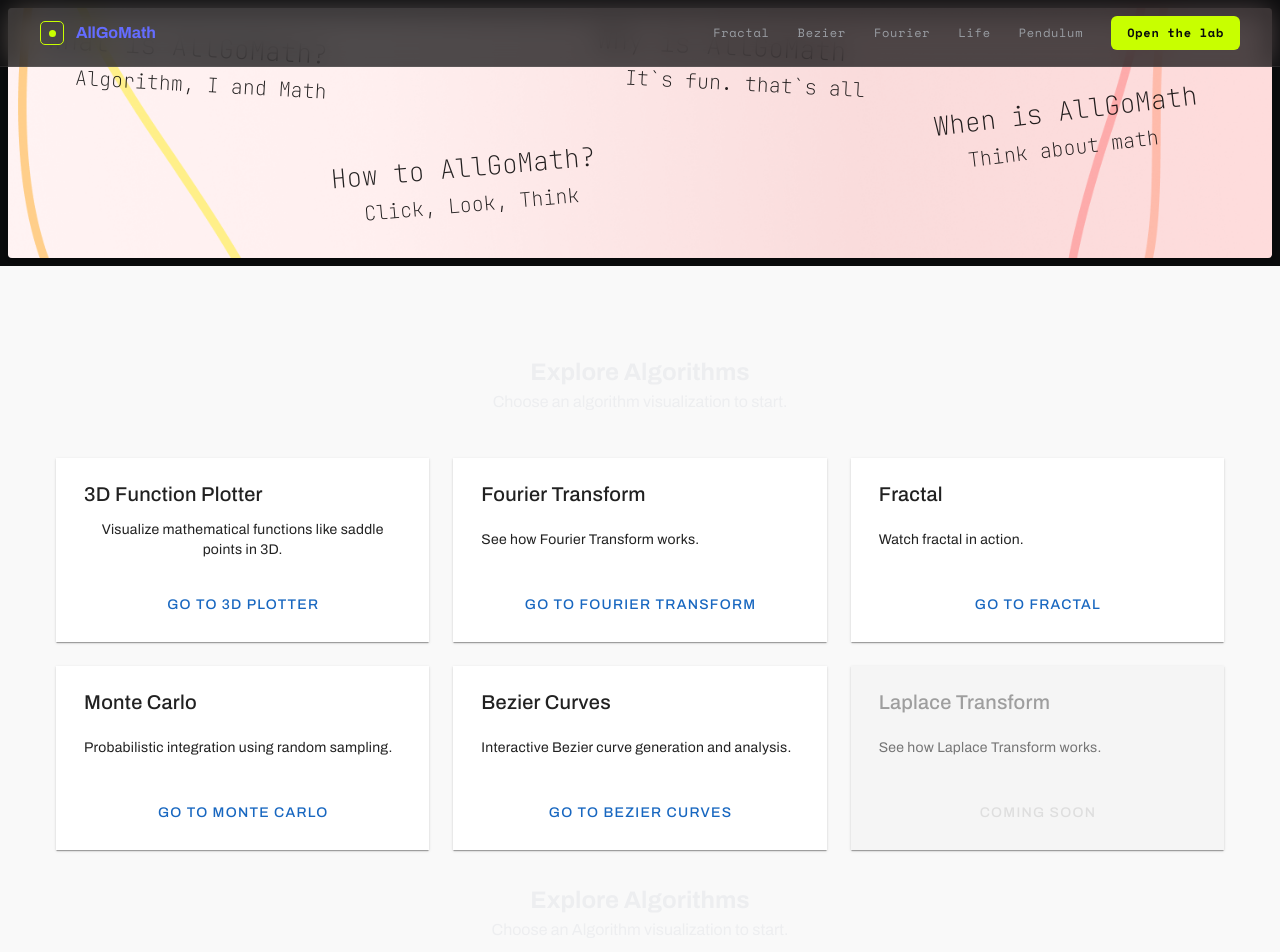
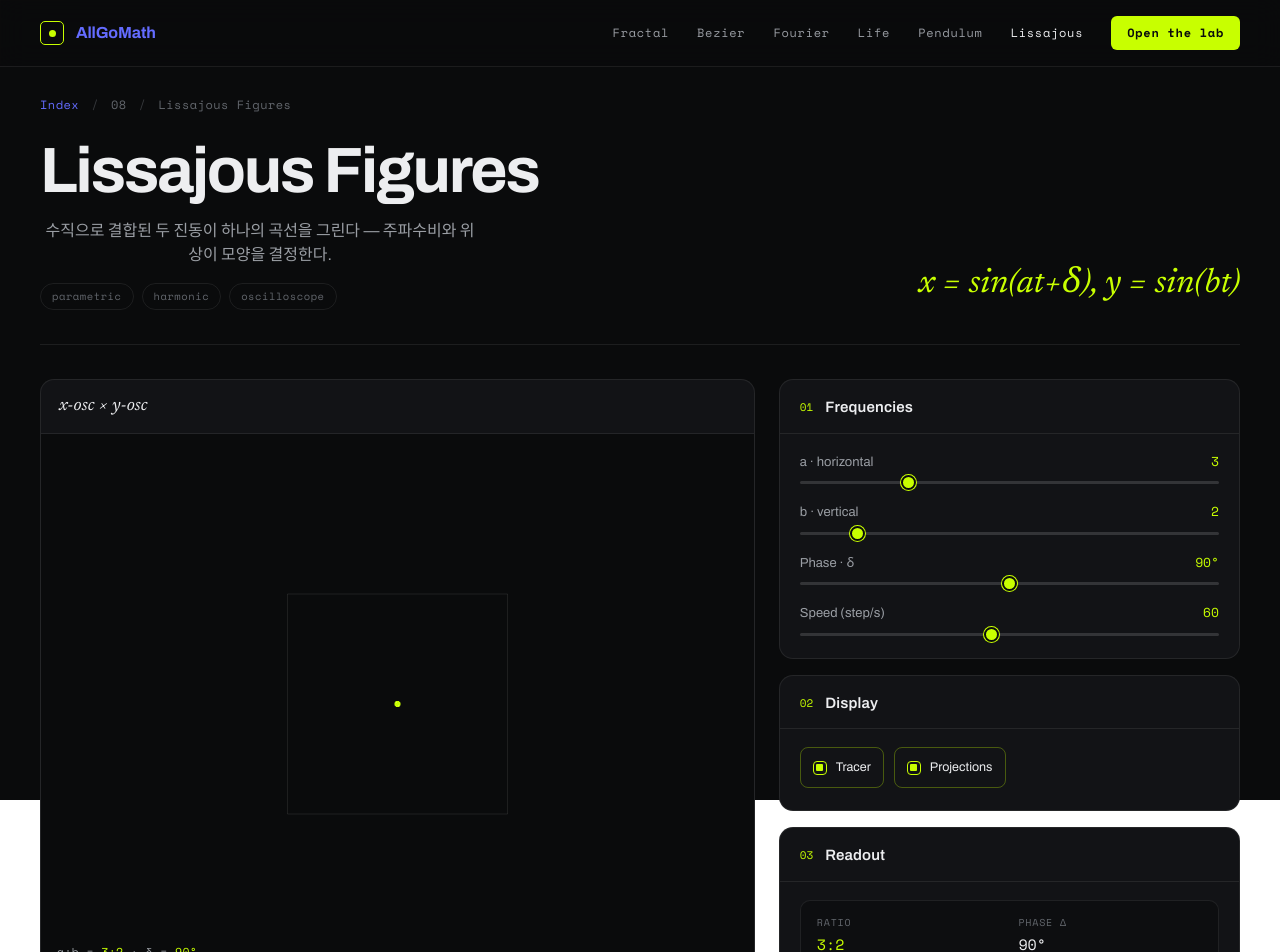
Before and after one commit to YeomYuJun/front_allgo, a Vue app: page /lissajous in a window 1280 px wide. Before the commit this address led to /. Shown: the top 952 px of the page. Built offline with nearby package versions, Linux system fonts and the light colour scheme; no server answers.

Commit message:
feat: add Lissajous page with Three.js rendering

```diff
--- /dev/null
+++ b/src/components/Lissajous.vue
@@ -0,0 +1,178 @@
+<script setup>
+import { ref, computed, watch } from 'vue'
+import * as THREE from 'three'
+import AlgorithmLayout from './ui/AlgorithmLayout.vue'
+import AlgoViewport from './ui/AlgoViewport.vue'
+import ControlPanel from './ui/ControlPanel.vue'
+import RangeField from './ui/RangeField.vue'
+import ToggleControl from './ui/ToggleControl.vue'
+import Readout from './ui/Readout.vue'
+import { useThreeViewport } from '../composables/useThreeViewport.js'
+import { useSimulation } from '../composables/useSimulation.js'
+import { simulate } from '../services/lissajousApi.js'
+import { reduceRatio } from '../lib/lissajous.js'
+
+const SCALE = 2.5
+const BATCH = 150
+const TRAIL_MAX = 300
+const ACC = 0xc8ff00
+
+const hostRef = ref(null)
+const a = ref(3)
+const b = ref(2)
+const delta = ref(Math.PI / 2)
+const tracerOn = ref(true)
+const projectionsOn = ref(true)
+const ratioVal = ref('3:2')
+const deltaVal = ref('90°')
+
+const degFmt = (v) => `${Math.round((v * 180) / Math.PI)}°`
+
+let figureLine = null, tracer = null, box = null, projGroup = null, projV = null, projH = null, markV = null, markH = null
+let trailData = []
+
+const sim = useSimulation({
+  fetchBatch: (state, n) =>
+    simulate({ a: a.value, b: b.value, delta: delta.value, phase: state.u, steps: n })
+      .then((r) => r.steps.map((p, i) => ({ x: p.x, y: p.y, u: r.series[i] }))),
+  onStep: (pt) => updateScene(pt),
+  batch: BATCH,
+  initialSpeed: 60,
+})
+const speed = sim.speed
+
+function pushTrail(x, y) {
+  trailData.push(x, y)
+  while (trailData.length > TRAIL_MAX * 2) trailData.splice(0, 2)
+}
+
+function setTrailLine() {
+  const n = trailData.length / 2
+  const pos = new Float32Array(n * 3)
+  for (let i = 0; i < n; i++) {
+    pos[i * 3] = trailData[i * 2]
+    pos[i * 3 + 1] = trailData[i * 2 + 1]
+  }
+  figureLine.geometry.setAttribute('position', new THREE.BufferAttribute(pos, 3))
+}
+
+function applyVisibility() {
+  if (!tracer) return
+  tracer.visible = tracerOn.value
+  projGroup.visible = projectionsOn.value
+}
+
+function updateProjections(wx, wy) {
+  const bottom = -SCALE - 0.18
+  const left = -SCALE - 0.18
+  projV.geometry.setFromPoints([new THREE.Vector3(wx, wy, 0), new THREE.Vector3(wx, bottom, 0)])
+  projH.geometry.setFromPoints([new THREE.Vector3(wx, wy, 0), new THREE.Vector3(left, wy, 0)])
+  markV.position.set(wx, bottom, 0)
+  markH.position.set(left, wy, 0)
+}
+
+function updateScene(pt) {
+  if (!figureLine || pt == null || pt.x == null) return
+  const wx = pt.x * SCALE
+  const wy = pt.y * SCALE
+  pushTrail(wx, wy)
+  setTrailLine()
+  tracer.position.set(wx, wy, 0)
+  updateProjections(wx, wy)
+  applyVisibility()
+  ratioVal.value = reduceRatio(a.value, b.value).join(':')
+  deltaVal.value = degFmt(delta.value)
+}
+
+function resetSim() {
+  trailData = []
+  if (figureLine) setTrailLine()
+  ratioVal.value = reduceRatio(a.value, b.value).join(':')
+  deltaVal.value = degFmt(delta.value)
+  sim.reset({ u: 0 })
+}
+
+useThreeViewport(hostRef, {
+  background: '#0a0b0c',
+  cameraPosition: [0, 0, 8],
+  onReady: (sm) => {
+    sm.controls.enabled = false
+    figureLine = new THREE.Line(new THREE.BufferGeometry(), new THREE.LineBasicMaterial({ color: ACC }))
+    tracer = new THREE.Mesh(new THREE.SphereGeometry(0.07, 16, 16), new THREE.MeshBasicMaterial({ color: ACC }))
+    const boxGeo = new THREE.BufferGeometry().setFromPoints([
+      new THREE.Vector3(-SCALE, -SCALE, 0), new THREE.Vector3(SCALE, -SCALE, 0),
+      new THREE.Vector3(SCALE, SCALE, 0), new THREE.Vector3(-SCALE, SCALE, 0),
+      new THREE.Vector3(-SCALE, -SCALE, 0),
+    ])
+    box = new THREE.Line(boxGeo, new THREE.LineBasicMaterial({ color: 0xffffff, transparent: true, opacity: 0.08 }))
+    projGroup = new THREE.Group()
+    const projMat = new THREE.LineBasicMaterial({ color: ACC, transparent: true, opacity: 0.35 })
+    projV = new THREE.Line(new THREE.BufferGeometry(), projMat)
+    projH = new THREE.Line(new THREE.BufferGeometry(), projMat)
+    const markMat = new THREE.MeshBasicMaterial({ color: 0xffffff })
+    markV = new THREE.Mesh(new THREE.SphereGeometry(0.05, 10, 10), markMat)
+    markH = new THREE.Mesh(new THREE.SphereGeometry(0.05, 10, 10), markMat)
+    projGroup.add(projV, projH, markV, markH)
+    sm.scene.add(box, figureLine, projGroup, tracer)
+    resetSim()
+    sim.play()
+  },
+})
+
+watch([a, b, delta], () => resetSim())
+watch([tracerOn, projectionsOn], () => applyVisibility())
+
+const readoutItems = computed(() => [
+  { k: 'ratio', v: ratioVal.value, acc: true },
+  { k: 'phase δ', v: deltaVal.value },
+])
+</script>
+
+<template>
+  <AlgorithmLayout
+    index="08" title="Lissajous Figures"
+    subtitle="수직으로 결합된 두 진동이 하나의 곡선을 그린다 — 주파수비와 위상이 모양을 결정한다."
+    :tags="['parametric', 'harmonic', 'oscilloscope']" eq="x = sin(at+δ), y = sin(bt)">
+    <template #viewport>
+      <AlgoViewport>
+        <template #expr>x-osc × y-osc</template>
+        <template #status>
+          <div class="ln">a:b = <b>{{ ratioVal }}</b> · δ = <b>{{ deltaVal }}</b></div>
+        </template>
+        <div ref="hostRef" class="vp-host"></div>
+      </AlgoViewport>
+    </template>
+
+    <template #controls>
+      <ControlPanel number="01" title="Frequencies">
+        <RangeField v-model="a" :min="1" :max="9" :step="1" label="a · horizontal" />
+        <RangeField v-model="b" :min="1" :max="9" :step="1" label="b · vertical" />
+        <RangeField v-model="delta" :min="0" :max="3.14159" :step="0.0175" label="Phase · δ" :format="degFmt" />
+        <RangeField v-model="speed" :min="10" :max="120" :step="1" label="Speed (step/s)" />
+      </ControlPanel>
+      <ControlPanel number="02" title="Display">
+        <div class="toggles">
+          <ToggleControl v-model="tracerOn" label="Tracer" />
+          <ToggleControl v-model="projectionsOn" label="Projections" />
+        </div>
+      </ControlPanel>
+      <ControlPanel number="03" title="Readout">
+        <Readout :items="readoutItems" />
+      </ControlPanel>
+    </template>
+
+    <template #explain>
+      <div class="ex-head">
+        <p>수평 위치를 하나의 사인파로, 수직 위치를 또 다른 사인파로 구동한다. 두 주파수가 간단한 정수비일 때 움직이는 점은 닫힌 곡선을 그리며, 비율이 잎(lobe) 개수를, 위상 δ가 기울기와 회전을 정한다. 무리수 비율은 닫히지 않고 사각형을 빽빽이 채운다.</p>
+      </div>
+    </template>
+  </AlgorithmLayout>
+</template>
+
+<style scoped>
+.vp-host{position:absolute;inset:0;}
+.toggles{display:flex;gap:10px;flex-wrap:wrap;}
+.ln b{color:var(--acc);font-weight:400;}
+.ex-head{max-width:60ch;}
+.ex-head p{color:var(--fg-dim);font-size:16px;line-height:1.7;}
+</style>
--- a/src/layout/MainLayout.vue
+++ b/src/layout/MainLayout.vue
@@ -5,6 +5,7 @@ const links = [
   { to: '/FFT', label: 'Fourier' },
   { to: '/cellular-automata', label: 'Life' },
   { to: '/double-pendulum', label: 'Pendulum' },
+  { to: '/lissajous', label: 'Lissajous' },
 ]
 </script>
 
--- a/src/router/index.js
+++ b/src/router/index.js
@@ -12,6 +12,7 @@ import BezierVisualization from '../components/BezierVisualization.vue';
 import BFSVisualization from '../components/BFS.vue';
 import CellularAutomata from '../components/CellularAutomata.vue';
 import DoublePendulum from '../components/DoublePendulum.vue';
+import Lissajous from '../components/Lissajous.vue';
 
 // import FourierTransformVisualizer from '../components/FourierTransformVisualizer.vue';
 // import SortingVisualizer from '../components/SortingVisualizer.vue';
@@ -78,6 +79,11 @@ const routes = [
     name: 'DoublePendulum',
     component: DoublePendulum,
   },
+  {
+    path: '/lissajous',
+    name: 'Lissajous',
+    component: Lissajous,
+  },
   // Catch-all route for undefined paths - must be at the end
   {
     path: '/:pathMatch(.*)*',
```
